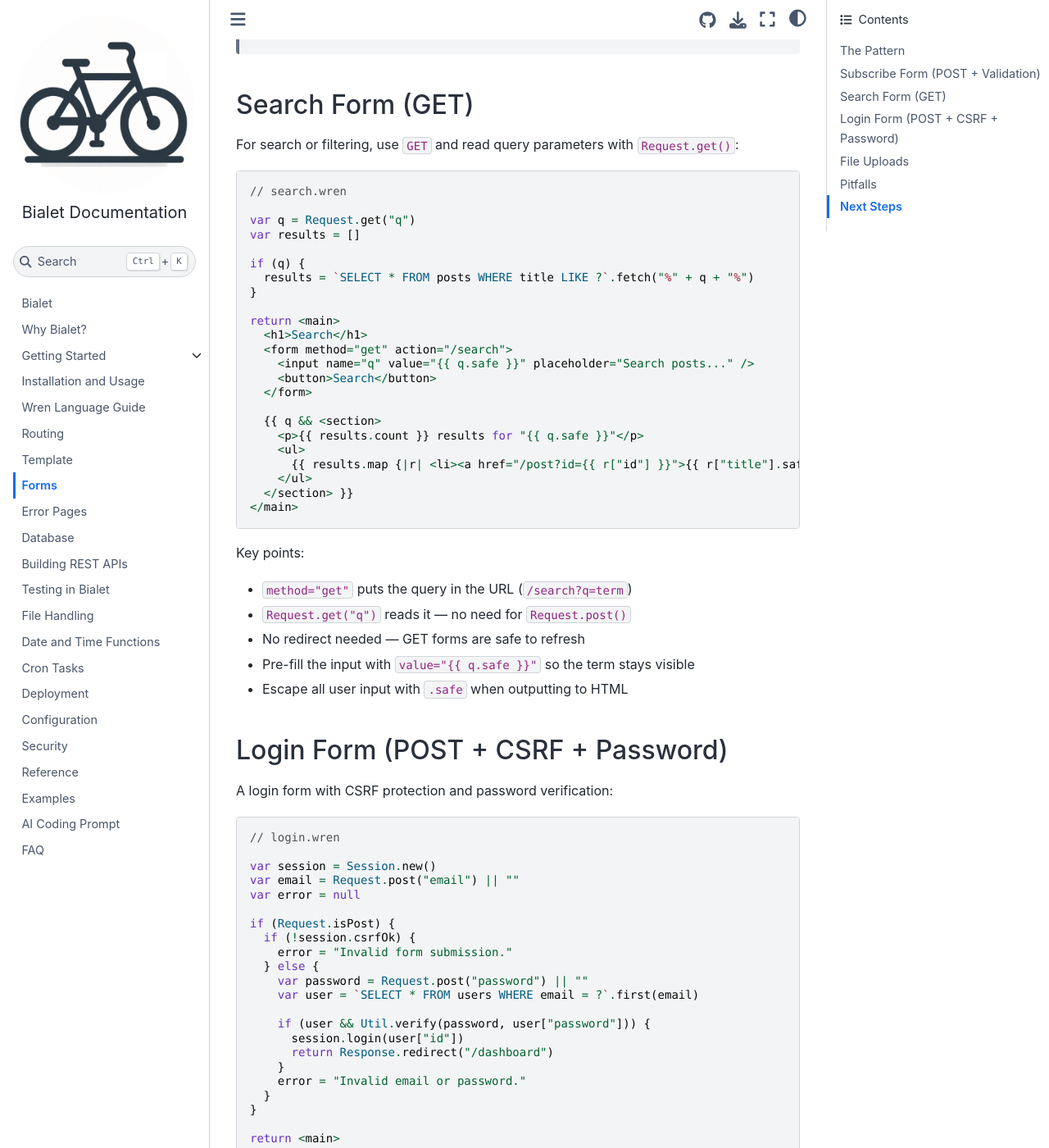
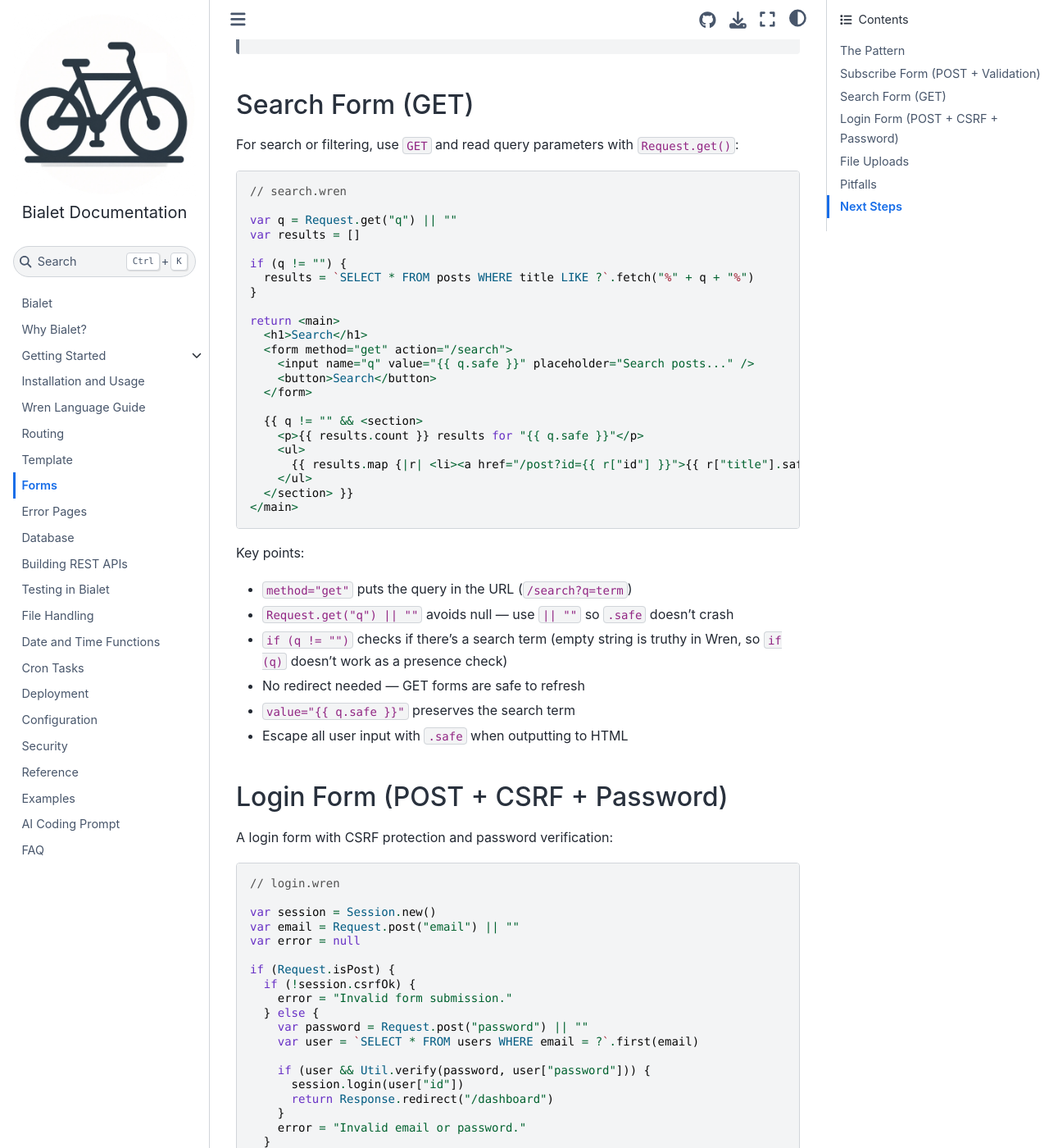
Before and after one commit to bialet/bialet, a Sphinx documentation site: the page built from docs/forms.md, in a window 1280 px wide and 1400 px high, scrolled down 1681 px. Shown: the whole window at 82% size. Built offline with Sphinx 7.4.7 and the Sphinx Book theme 1.1.4, drawn with Linux system fonts in a browser that asks for light colours; the version number could not be read and is left out.

Commit message:
docs: fix search form — use || '' to avoid null.safe, use != '' for presence check

````diff
--- a/docs/forms.md
+++ b/docs/forms.md
@@ -81,10 +81,10 @@
 ```wren
 // search.wren
 
-var q = Request.get("q")
+var q = Request.get("q") || ""
 var results = []
 
-if (q) {
+if (q != "") {
   results = `SELECT * FROM posts WHERE title LIKE ?`.fetch("%" + q + "%")
 }
 
@@ -95,7 +95,7 @@
     <button>Search</button>
   </form>
 
-  {{ q && <section>
+  {{ q != "" && <section>
     <p>{{ results.count }} results for "{{ q.safe }}"</p>
     <ul>
       {{ results.map {|r| <li><a href="/post?id={{ r["id"] }}">{{ r["title"].safe }}</a></li> } }}
@@ -106,9 +106,11 @@
 
 Key points:
 - `method="get"` puts the query in the URL (`/search?q=term`)
-- `Request.get("q")` reads it — no need for `Request.post()`
+- `Request.get("q") || ""` avoids null — use `|| ""` so `.safe` doesn't crash
+- `if (q != "")` checks if there's a search term (empty string is truthy in
+  Wren, so `if (q)` doesn't work as a presence check)
 - No redirect needed — GET forms are safe to refresh
-- Pre-fill the input with `value="{{ q.safe }}"` so the term stays visible
+- `value="{{ q.safe }}"` preserves the search term
 - Escape all user input with `.safe` when outputting to HTML
 
 ## Login Form (POST + CSRF + Password)
````
